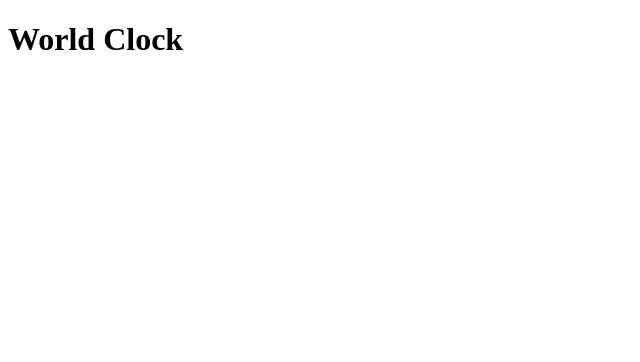
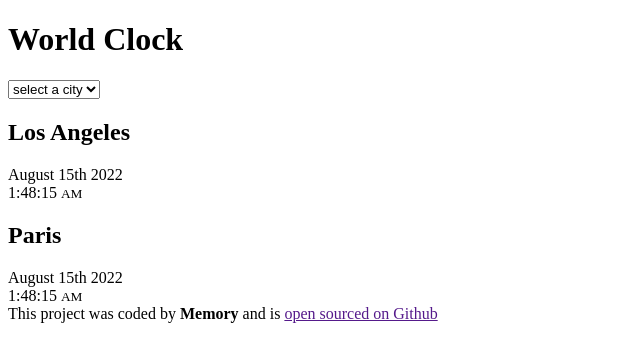
Before and after one commit to memobhemmoyo-cmd/My-world-Clock-, a plain HTML site: page index.html in a window 1280 px wide. Shown: the whole page, without its empty margins (0-640 px from the left). Drawn offline with Linux system fonts and the light colour scheme.

Commit message:
updated index.html file

```diff
--- a/index.html
+++ b/index.html
@@ -6,7 +6,35 @@
     <title>My world clock</title>
 </head>
 <body>
+    <div class="container">
 
     <h1> World Clock </h1>
+    <select>
+        <option value="">select a city</option>
+        <option value="">New York</option>
+        <option value="">London</option>
+        <option value="">Aukland</option>
+    </select>
+    <div class="city">
+       <div> <h2>Los Angeles</h2>
+        <div class="date">August 15th 2022</div>
+        </div>
+        <div class"time"> 1:48:15
+            <small>AM</small>
+        </div>
+        <div class="city">
+        </div>
+        <h2>Paris</h2>
+        <div class="date"> August 15th 2022</div>
+    </div>
+    <div class="time"> 1:48:15 <small> AM </small></div>
+</div>
+</div>
+<footer>
+    This project was coded by <strong>Memory</strong> and is
+    <a href=""target="_blank"> open sourced on Github</a>
+
+</footer>
+
 </body>
 </html>
```
